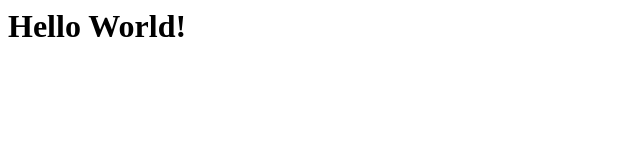
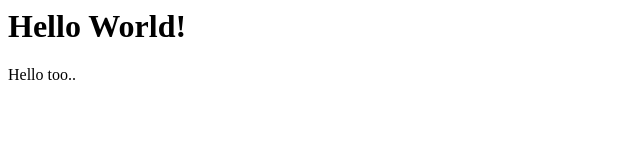
Before and after one commit to amar-ti2021/jarviscampBatch4-pertemuan1, a plain HTML site: page index.html in a window 1280 px wide. Shown: the full height of the page, 0-640 px from the left. Drawn offline with Linux system fonts and the light colour scheme.

Commit message:
menambahkan tag p

```diff
--- a/index.html
+++ b/index.html
@@ -1 +1,2 @@
 <h1> Hello World! </h1>
+<p>Hello too..</p>
```
